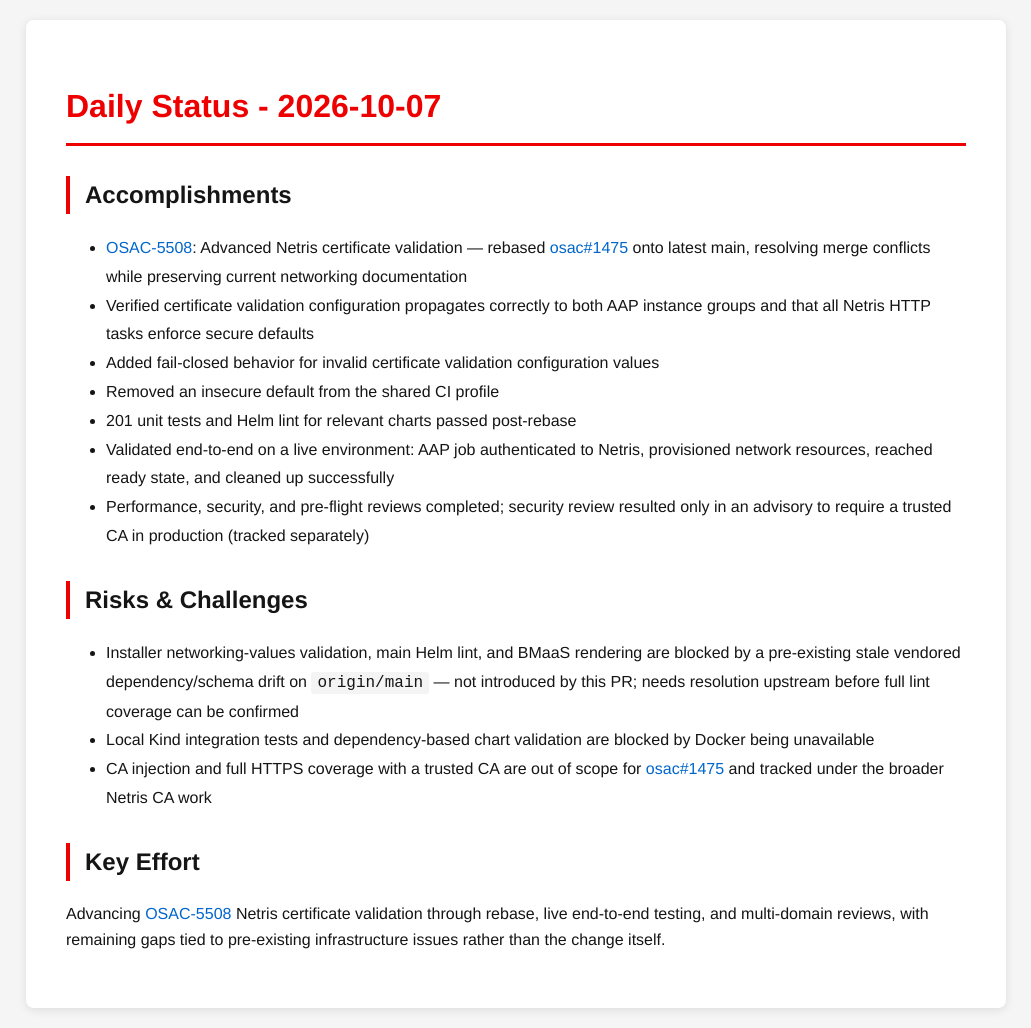
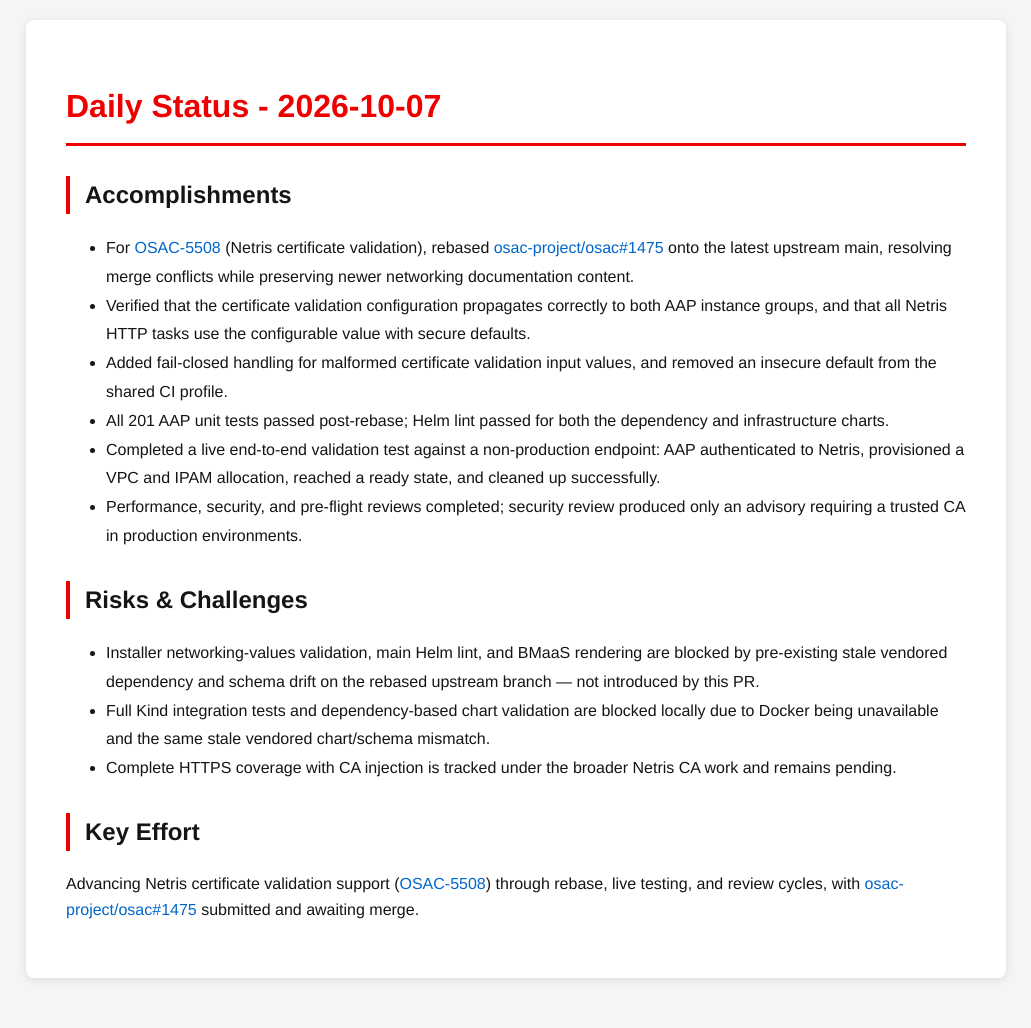
Before and after one commit to tzvatot/daily-status, a Jekyll site: the page built from 2026-10-07.md, in a window 1280 px wide. Shown: the whole page, without its empty margins (124-1155 px from the left). Built offline with Jekyll 4.4.1, drawn with Linux system fonts in a browser that asks for light colours; after the commit the page ends 998 px from its top, so only the background shows below that.

Commit message:
Daily status update - 2026-10-07

```diff
--- a/2026-10-07.md
+++ b/2026-10-07.md
@@ -7,18 +7,17 @@
 # Daily Status - 2026-10-07
 
 ## Accomplishments
-- [OSAC-5508](https://redhat.atlassian.net/browse/OSAC-5508): Advanced Netris certificate validation — rebased [osac#1475](https://github.com/osac-project/osac/pull/1475) onto latest main, resolving merge conflicts while preserving current networking documentation
-- Verified certificate validation configuration propagates correctly to both AAP instance groups and that all Netris HTTP tasks enforce secure defaults
-- Added fail-closed behavior for invalid certificate validation configuration values
-- Removed an insecure default from the shared CI profile
-- 201 unit tests and Helm lint for relevant charts passed post-rebase
-- Validated end-to-end on a live environment: AAP job authenticated to Netris, provisioned network resources, reached ready state, and cleaned up successfully
-- Performance, security, and pre-flight reviews completed; security review resulted only in an advisory to require a trusted CA in production (tracked separately)
+- For [OSAC-5508](https://redhat.atlassian.net/browse/OSAC-5508) (Netris certificate validation), rebased [osac-project/osac#1475](https://github.com/osac-project/osac/pull/1475) onto the latest upstream main, resolving merge conflicts while preserving newer networking documentation content.
+- Verified that the certificate validation configuration propagates correctly to both AAP instance groups, and that all Netris HTTP tasks use the configurable value with secure defaults.
+- Added fail-closed handling for malformed certificate validation input values, and removed an insecure default from the shared CI profile.
+- All 201 AAP unit tests passed post-rebase; Helm lint passed for both the dependency and infrastructure charts.
+- Completed a live end-to-end validation test against a non-production endpoint: AAP authenticated to Netris, provisioned a VPC and IPAM allocation, reached a ready state, and cleaned up successfully.
+- Performance, security, and pre-flight reviews completed; security review produced only an advisory requiring a trusted CA in production environments.
 
 ## Risks & Challenges
-- Installer networking-values validation, main Helm lint, and BMaaS rendering are blocked by a pre-existing stale vendored dependency/schema drift on `origin/main` — not introduced by this PR; needs resolution upstream before full lint coverage can be confirmed
-- Local Kind integration tests and dependency-based chart validation are blocked by Docker being unavailable
-- CA injection and full HTTPS coverage with a trusted CA are out of scope for [osac#1475](https://github.com/osac-project/osac/pull/1475) and tracked under the broader Netris CA work
+- Installer networking-values validation, main Helm lint, and BMaaS rendering are blocked by pre-existing stale vendored dependency and schema drift on the rebased upstream branch — not introduced by this PR.
+- Full Kind integration tests and dependency-based chart validation are blocked locally due to Docker being unavailable and the same stale vendored chart/schema mismatch.
+- Complete HTTPS coverage with CA injection is tracked under the broader Netris CA work and remains pending.
 
 ## Key Effort
-Advancing [OSAC-5508](https://redhat.atlassian.net/browse/OSAC-5508) Netris certificate validation through rebase, live end-to-end testing, and multi-domain reviews, with remaining gaps tied to pre-existing infrastructure issues rather than the change itself.
+Advancing Netris certificate validation support ([OSAC-5508](https://redhat.atlassian.net/browse/OSAC-5508)) through rebase, live testing, and review cycles, with [osac-project/osac#1475](https://github.com/osac-project/osac/pull/1475) submitted and awaiting merge.
```
